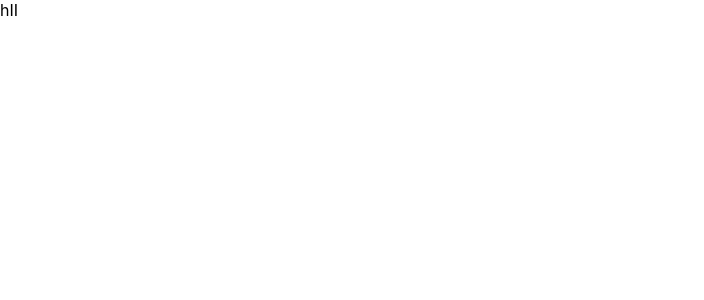
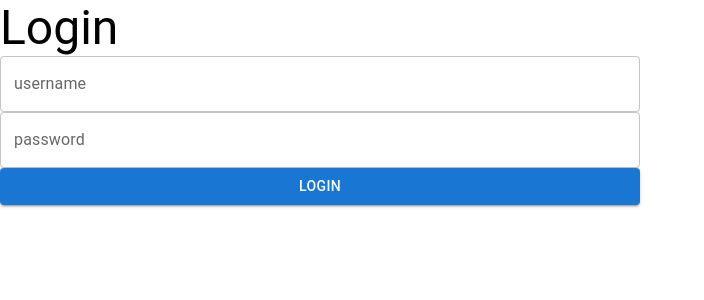
Before and after one commit to nagarjun73/react-dishpoll, a React (Create React App) app: page / in a window 1280 px wide. Shown: the top 300 px of the page, without its empty margins (0-704 px from the left). Built offline with nearby package versions, Linux system fonts and the light colour scheme.

Commit message:
login form ui setup

```diff
--- a/src/App.js
+++ b/src/App.js
@@ -1,16 +1,48 @@
 import { Routes, Route, BrowserRouter } from 'react-router-dom'
+import { useState } from 'react';
 
 import Login from "./components/login/LoginContainer";
 import MainAppContainer from './components/MainApp/MainAppContainer';
 
+const App = (props) => {
+  const [data, setData] = useState({
+    users: [
+      {
+        "id": 1,
+        "username": "amar",
+        "password": "amar123"
+      },
+      {
+        "id": 2,
+        "username": "akbar",
+        "password": "akbar123"
+      },
+      {
+        "id": 3,
+        "username": "antony",
+        "password": "antony123"
+      },
+      {
+        "id": 4,
+        "username": "john",
+        "password": "john123"
+      },
+      {
+        "id": 5,
+        "username": "paul",
+        "password": "paul123"
+      }
+    ],
+    dishes: []
+  })
 
-const App = () => {
+  console.log(data);
+
   return (
     <BrowserRouter>
       <Routes>
-
-        <Route path='/' element={<Login />} />
-        <Route path='/main' element={<MainAppContainer />} />
+        <Route path='/' element={<Login data={data} />} />
+        <Route path='/main' element={<MainAppContainer data={data} />} />
       </Routes>
     </BrowserRouter>
   );
--- a/src/components/login/LoginContainer.js
+++ b/src/components/login/LoginContainer.js
@@ -1,9 +1,44 @@
+import { Box, Typography, TextField, Button, Stack } from "@mui/material"
+import { useState } from "react"
 
 const Login = (props) => {
+  const [formData, setFormData] = useState({ username: '', password: '' })
+
+  const loginHandleFunction = (e) => {
+    e.preventDefault()
+
+    console.log(formData);
+  }
+
   return (
-    <div>
-      hII
-    </div>
+    <Box>
+      <Typography variant="h3">Login</Typography>
+      <Box component="form" onSubmit={loginHandleFunction}>
+        <Stack justifyContent='center' width="50vw">
+          <TextField
+            label="username"
+            variant="outlined"
+            type='text'
+            value={formData.username}
+            onChange={(e) => setFormData({ ...formData, username: e.target.value })}
+            // error={formik.errors.email && true}
+            // helperText={formik.errors.email}
+            sx={{ backgroundColor: "white" }} />
+
+          <TextField
+            label="password"
+            variant="outlined"
+            type='password'
+            value={formData.password}
+            onChange={(e) => setFormData({ ...formData, password: e.target.value })}
+            // error={formik.errors.email && true}
+            // helperText={formik.errors.email}
+            sx={{ backgroundColor: "white" }} />
+
+          <Button type="submit" variant="contained">Login</Button>
+        </Stack>
+      </Box>
+    </Box>
   )
 }
 
```
